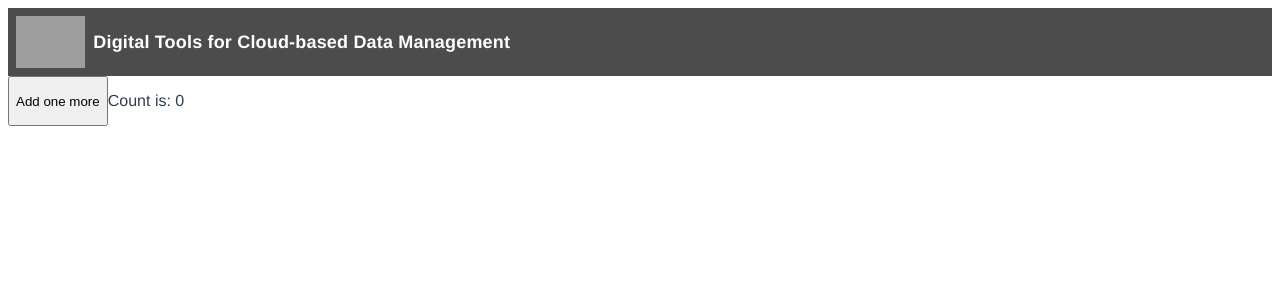
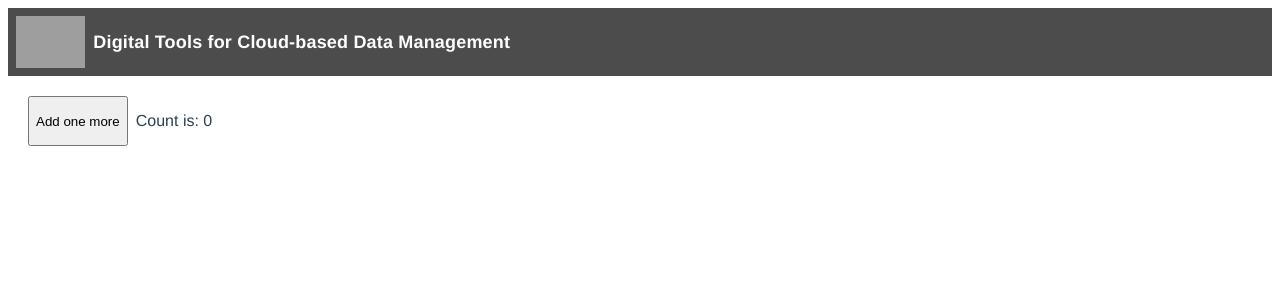
Before and after one commit to ylucheni/bimsc24-datamgmt-session02, a Vue app: page / in a window 1280 px wide. Shown: the top 300 px of the page. Built offline with nearby package versions, Linux system fonts and the light colour scheme; grey boxes are pictures that could not be loaded.

Commit message:
Fix Styling

```diff
--- a/src/App.vue
+++ b/src/App.vue
@@ -12,7 +12,6 @@ var count = ref(0);
 // Define functions
 function increment() {
   count.value++;
-  //console.log(`Value is: ${count.value}.`);
 }
 </script>
 
@@ -32,7 +31,7 @@ with data, objects, functions etc. -->
     <button @click="increment">Add one more</button>
 
     <!-- Now we print the value. The syntax to print variable is {{ variable_name }}. -->
-    <p>Count is: {{  count }}</p>
+    <p style="margin-left: 8px">Count is: {{ count }}</p>
 
   </div>
 </template>
@@ -63,6 +62,7 @@ with data, objects, functions etc. -->
 
 #content {
   display: flex;
+  padding: 20px
 }
 
 .logo-image {
```
